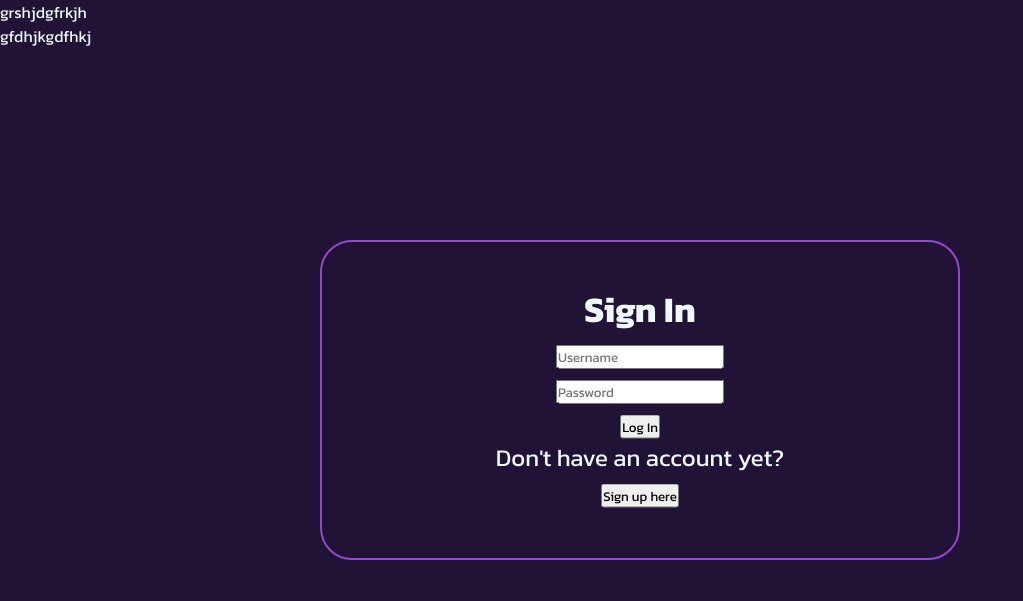
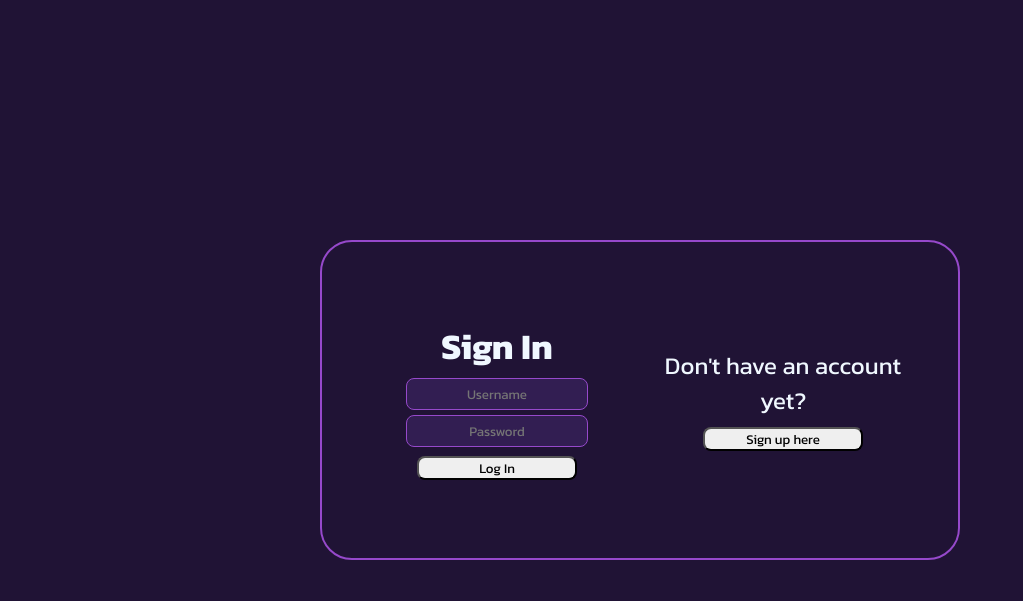
Before and after one commit to xKitsune47/social-media-project, a plain HTML site: page index.html in a window 1280 px wide. Shown: the whole page, without its empty margins (0-1023 px from the left). Drawn offline with Linux system fonts and the light colour scheme.

Commit message:
changed input and button styling

```diff
--- a/style.css
+++ b/style.css
@@ -29,9 +29,10 @@ input {
 }
 
 #starter {
+    opacity: 1;
     display: grid;
-    grid-template-rows: 1fr 1fr 1fr;
-    grid-template-columns: 1fr;
+    grid-template-rows: 1fr;
+    grid-template-columns: 1fr 1fr;
     gap: 0px;
     font-size: 1.5rem;
 
@@ -58,28 +59,43 @@ input {
     -o-transform: translate(-50%, -50%);
 }
 
-.login__login {
-    justify-self: center;
-    height: 50%;
-    width: 80%;
-    position: absolute;
-    top: 50%;
-    transform: translate(0, -75%);
-    -webkit-transform: translate(0, -75%);
-    -moz-transform: translate(0, -75%);
-    -ms-transform: translate(0, -75%);
-    -o-transform: translate(0, -75%);
+.login__input {
+    background-color: #321e52;
+    border: #9649cb solid 0.0625rem;
+    height: 2rem;
+    padding: 0.5rem;
+    text-align: center;
+    color: aliceblue;
+    outline: none;
+    border-radius: 0.5rem;
+    -webkit-border-radius: 0.5rem;
+    -moz-border-radius: 0.5rem;
+    -ms-border-radius: 0.5rem;
+    -o-border-radius: 0.5rem;
 }
 
-.login__register__swap {
-    justify-self: center;
-    height: 50%;
+.starter__button {
+    width: 10rem;
+    height: 1.5rem;
+    border-radius: 0.5rem;
+    -webkit-border-radius: 0.5rem;
+    -moz-border-radius: 0.5rem;
+    -ms-border-radius: 0.5rem;
+    -o-border-radius: 0.5rem;
+}
+
+#app {
     width: 80%;
-    position: absolute;
-    top: 50%;
-    transform: translate(0, 25%);
-    -webkit-transform: translate(0, 25%);
-    -moz-transform: translate(0, 25%);
-    -ms-transform: translate(0, 25%);
-    -o-transform: translate(0, 25%);
+    background-color: black;
+    opacity: 0;
+
+    display: grid;
+    grid-template-rows: 1fr;
+    grid-template-columns: 1fr 4fr;
+    gap: 0px;
+    height: 100%;
+
+    .navbar {
+        opacity: 0.2;
+    }
 }
```
